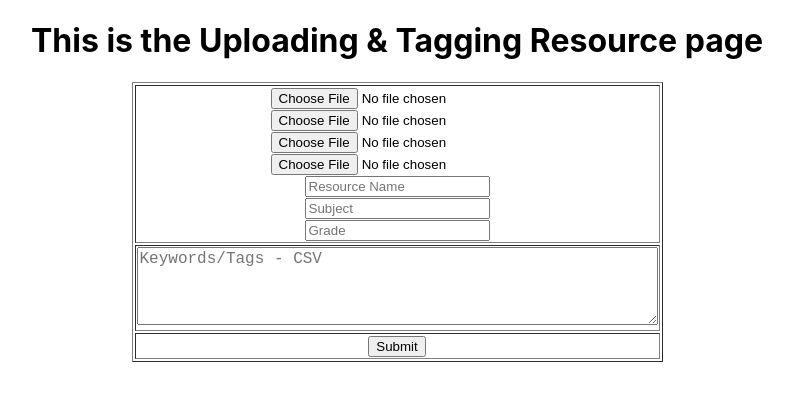
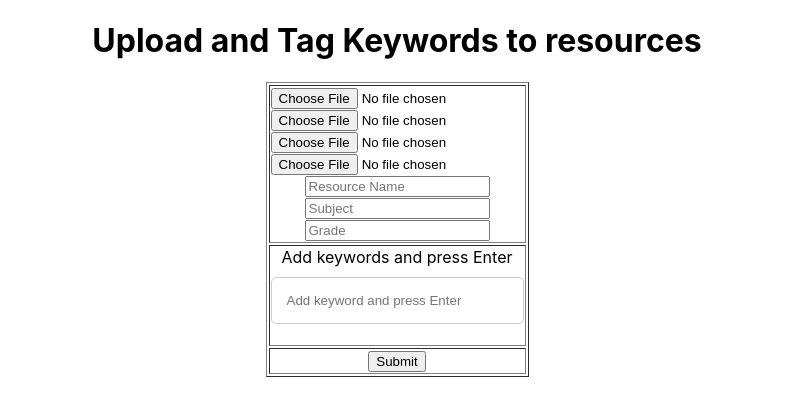
Before and after one commit to TS29TR21/Front-end, a React (Create React App) app in the folder frontend-bananaboat/: page /file-upload-page in a window 1280 px wide. Shown: the top 416 px of the page, without its empty margins (243-1036 px from the left). Built offline with nearby package versions, Linux system fonts and the light colour scheme.

Commit message:
added listing keywords

```diff
--- a/frontend-bananaboat/src/components/file-upload-tagging.js
+++ b/frontend-bananaboat/src/components/file-upload-tagging.js
@@ -7,11 +7,11 @@ const UploadTaggingResource = () => {
     upload_file1: null,
     upload_file2: null,
     upload_file3: null,
-    contributor: "",
     resourceName: "",
     subject: "",
     grade: "",
-    keywords: "",
+    keywords: [],
+    currentKeyword: "",
   });
 
   // Handle file changes
@@ -30,63 +30,59 @@ const UploadTaggingResource = () => {
     });
   };
 
+  // Handle keyword input changes
+  const handleKeywordInputChange = (e) => {
+    setFormData({
+      ...formData,
+      currentKeyword: e.target.value,
+    });
+  };
+
+  const handleKeyDown = (e) => {
+    if (e.key === 'Enter' && formData.currentKeyword) {
+      e.preventDefault();
+      setFormData((prevState) => ({
+        ...prevState,
+        keywords: [...prevState.keywords, prevState.currentKeyword],
+        currentKeyword: '',
+      }));
+    }
+  };
+
+  const removeKeyword = (index) => {
+    setFormData((prevState) => ({
+      ...prevState,
+      keywords: prevState.keywords.filter((_, i) => i !== index),
+    }));
+  };
+
   // Handle form submission
-  const handleSubmit = async (e) => {
+  const handleSubmit = (e) => {
     e.preventDefault();
-    const data = new FormData();
-
-    // Append the form data
-    for (let key in formData) {
-      data.append(key, formData[key]);
-    }
-
-    // Example API call (You should replace this with your API endpoint)
-    try {
-      const response = await fetch("/resourceUploadTagging", {
-        method: "POST",
-        body: data,
-      });
-      const result = await response.json();
-      console.log(result);
-      alert("Form submitted successfully");
-    } catch (error) {
-      console.error("Error submitting the form", error);
-    }
+    console.log("Form Data:", {
+      ...formData,
+      keywords: formData.keywords.join(", "),
+    });
+    alert("Form submitted! Check console for details.");
   };
 
   return (
     <div>
       <h1 style={{ textAlign: "center" }}>
-        This is the Uploading & Tagging Resource page
+        Upload and Tag Keywords to resources
       </h1>
       <form onSubmit={handleSubmit} encType="multipart/form-data">
         <table border="1" align="center">
           <tbody>
             <tr>
               <td>
-                <input
-                  type="file"
-                  name="upload_file"
-                  onChange={handleFileChange}
-                />
+                <input type="file" name="upload_file" onChange={handleFileChange} />
                 <br />
-                <input
-                  type="file"
-                  name="upload_file1"
-                  onChange={handleFileChange}
-                />
+                <input type="file" name="upload_file1" onChange={handleFileChange} />
                 <br />
-                <input
-                  type="file"
-                  name="upload_file2"
-                  onChange={handleFileChange}
-                />
+                <input type="file" name="upload_file2" onChange={handleFileChange} />
                 <br />
-                <input
-                  type="file"
-                  name="upload_file3"
-                  onChange={handleFileChange}
-                />
+                <input type="file" name="upload_file3" onChange={handleFileChange} />
                 <br />
                 <input
                   type="text"
@@ -116,15 +112,26 @@ const UploadTaggingResource = () => {
             </tr>
             <tr>
               <td>
-                <textarea
-                  name="keywords"
-                  placeholder="Keywords/Tags - CSV"
-                  rows="4"
-                  cols="50"
-                  style={{ fontSize: "16px" }}
-                  value={formData.keywords}
-                  onChange={handleInputChange}
-                ></textarea>
+			  	Add keywords and press Enter
+                <div className="keyword-input-container" style={styles.keywordContainer}>
+                  {formData.keywords.map((keyword, index) => (
+                    <span key={index} className="keyword-bubble" style={styles.keywordBubble}>
+                      {keyword}
+                      <button type="button" onClick={() => removeKeyword(index)} className="remove-button" style={styles.removeButton}>×</button>
+                    </span>
+                  ))}
+
+                  <input
+                    type="text"
+                    placeholder="Add keyword and press Enter"
+                    name="currentKeyword"
+                    value={formData.currentKeyword}
+                    onChange={handleKeywordInputChange}
+                    onKeyDown={handleKeyDown}
+                    className="keyword-input"
+                    style={styles.keywordInput}
+                  />
+                </div>
                 <br />
               </td>
             </tr>
@@ -140,4 +147,39 @@ const UploadTaggingResource = () => {
   );
 };
 
+// Inline styles
+const styles = {
+  keywordContainer: {
+    display: 'flex',
+    flexWrap: 'wrap',
+    border: '1px solid #ccc',
+    borderRadius: '5px',
+    padding: '10px',
+    marginTop: '10px',
+    gap: '5px',
+  },
+  keywordBubble: {
+    backgroundColor: '#e0e0e0',
+    borderRadius: '15px',
+    padding: '5px 10px',
+    display: 'flex',
+    alignItems: 'center',
+    fontSize: '14px',
+  },
+  removeButton: {
+    border: 'none',
+    background: 'transparent',
+    color: 'red',
+    cursor: 'pointer',
+    marginLeft: '5px',
+    fontWeight: 'bold',
+  },
+  keywordInput: {
+    border: 'none',
+    outline: 'none',
+    flex: '1',
+    padding: '5px',
+  },
+};
+
 export default UploadTaggingResource;
```
